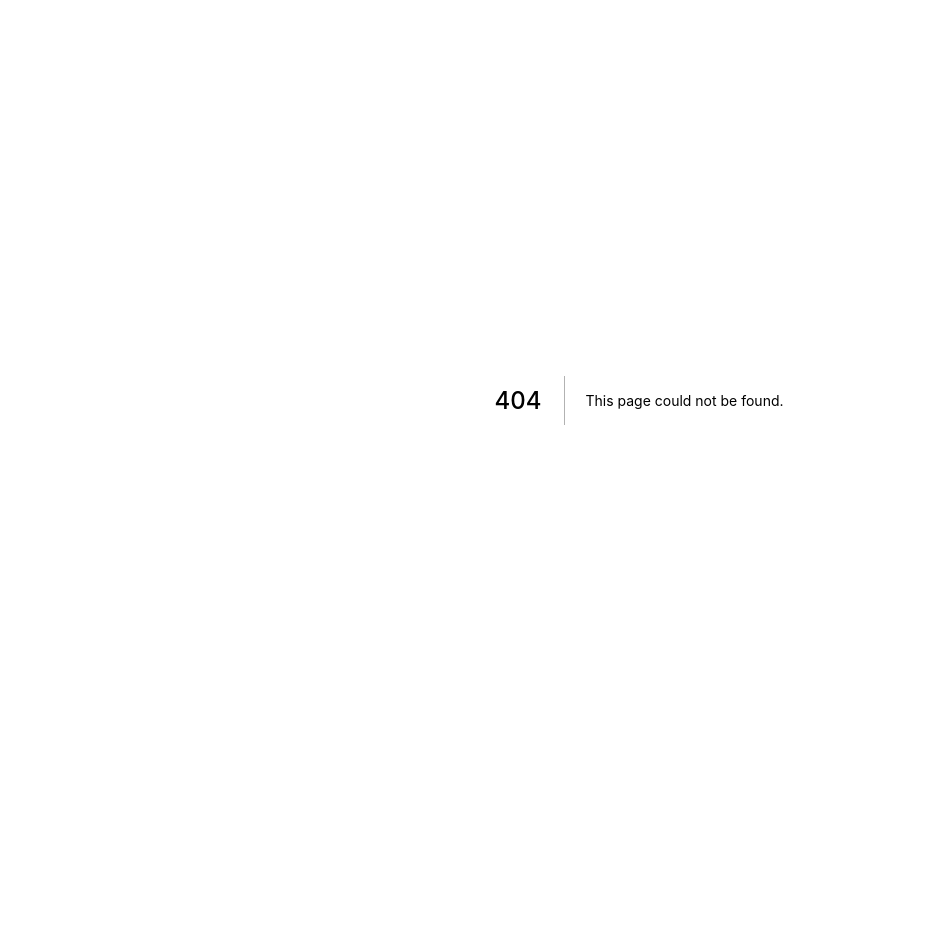
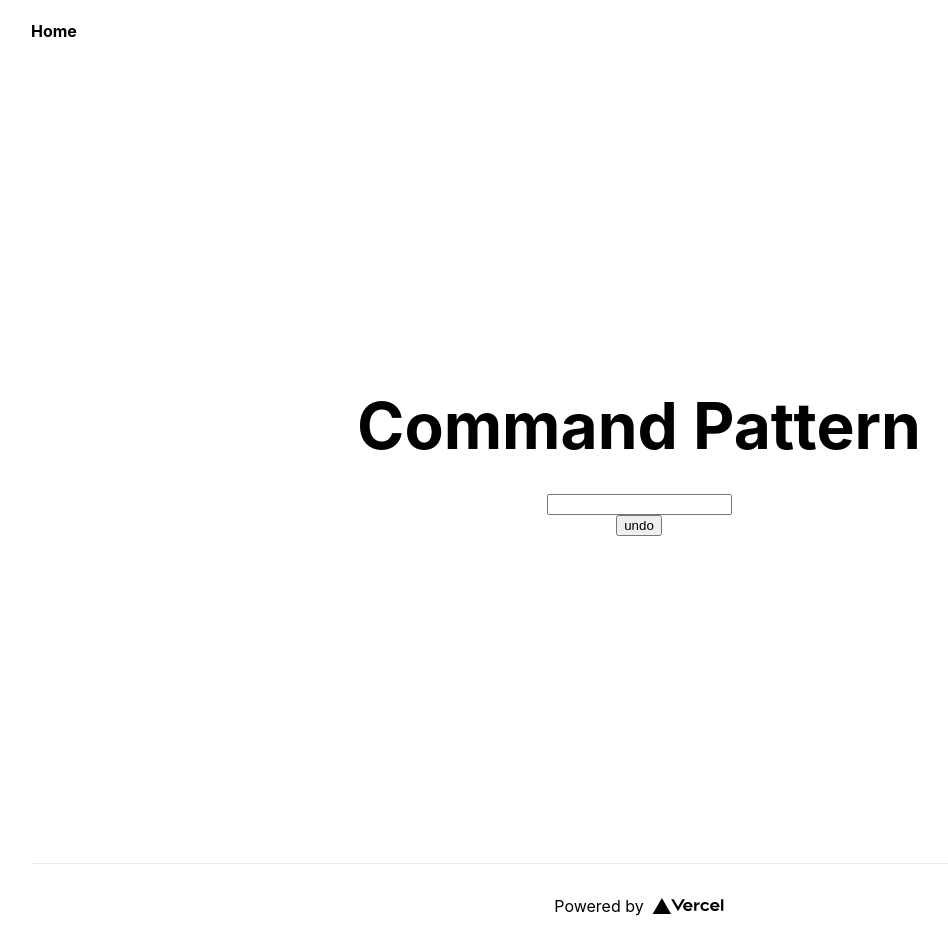
Before and after one commit to pedrorafa/CodeMap, a Next.js app in the folder NextJs/: page /behavioral/command in a window 1280 px wide. Before the commit this address had no page. Shown: the whole page, without its empty margins (1-949 px from the left). Before the commit the page ends 800 px from the top, so only its background shows below. Built offline with nearby package versions, Linux system fonts and the light colour scheme.

Commit message:
Command Pattern

```diff
--- /dev/null
+++ b/NextJs/lib/behavioral/command/Commands/InsertTextCommand.tsx
@@ -0,0 +1,23 @@
+import { ICommand } from "../ICommand";
+import { TextEditor } from "../TextEditor";
+
+export class InsertTextCommand implements ICommand {
+  textEditor: TextEditor;
+
+  constructor(textEditor: TextEditor) {
+    this.textEditor = textEditor;
+    this.textEditor.textHistory = [this.textEditor.text];
+  }
+
+  execute(insertText: string): void {
+    this.textEditor.textHistory.push(this.textEditor.text);
+    this.textEditor.text = insertText;
+
+    console.log(this.textEditor.text);
+  }
+  undo(): void {
+    this.textEditor.text =
+      this.textEditor.textHistory.pop() || this.textEditor.text;
+    console.log(this.textEditor.text);
+  }
+}
--- /dev/null
+++ b/NextJs/lib/behavioral/command/ICommand.tsx
@@ -0,0 +1,4 @@
+export interface ICommand {
+    execute(params: any): void
+    undo(): void
+}
--- /dev/null
+++ b/NextJs/lib/behavioral/command/TextEditor.tsx
@@ -0,0 +1,4 @@
+export class TextEditor {
+  text: string = "";
+  textHistory: string[] = [];
+}
--- /dev/null
+++ b/NextJs/pages/behavioral/command/index.tsx
@@ -0,0 +1,29 @@
+import type { NextPage } from "next";
+import { useEffect, useState } from "react";
+import { Layout } from "../../../components/common";
+import { InsertTextCommand } from "../../../lib/behavioral/command/Commands/InsertTextCommand";
+import { TextEditor } from "../../../lib/behavioral/command/TextEditor";
+import styles from "../../../styles/Home.module.css";
+
+const textEditor: TextEditor = new TextEditor();
+const insertCommand: InsertTextCommand = new InsertTextCommand(textEditor);
+
+const CommandPage: NextPage = () => {
+
+  return (
+    <Layout>
+      <h1 className={styles.title}>Command Pattern</h1>
+
+      <div className={styles.description}>{textEditor.text}</div>
+      <input
+        type="text"
+        onChange={(e) => {
+          insertCommand.execute(e.currentTarget.value);
+        }}
+      />
+      <button onClick={() => insertCommand.undo()}>undo</button>
+    </Layout>
+  );
+};
+
+export default CommandPage;
--- a/NextJs/pages/index.tsx
+++ b/NextJs/pages/index.tsx
@@ -48,6 +48,12 @@ const Home: NextPage = () => {
         <Link href={"behavioral/iterator"}>
           <div className={styles.card}>
             <h2>Iterator</h2>
+            <p>Learn this Pattern</p>
+          </div>
+        </Link>
+        <Link href={"behavioral/command"}>
+          <div className={styles.card}>
+            <h2>Command</h2>
             <p>Learn this Pattern</p>
           </div>
         </Link>
```
